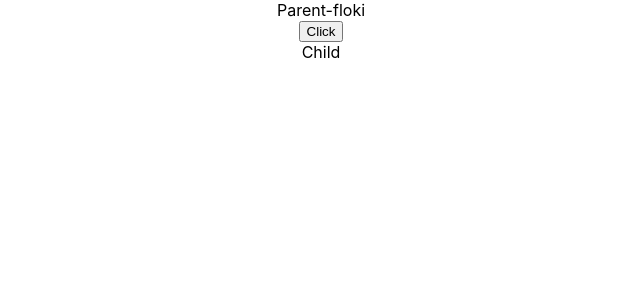
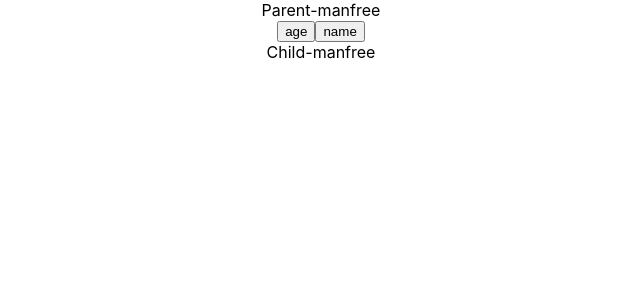
Before and after one commit to Shansudar/Manfree-react, a React (Create React App) app in the folder my-app/: page / in a window 1280 px wide. Shown: the top 300 px of the page, without its empty margins (319-959 px from the left). Built offline with nearby package versions, Linux system fonts and the light colour scheme.

Commit message:
passing refernce type as props

```diff
--- a/my-app/src/components/Render/Child.jsx
+++ b/my-app/src/components/Render/Child.jsx
@@ -1,8 +1,8 @@
 import React from "react";
 
-const Child = () => {
+const Child = ({ person }) => {
   console.log("child is rendering");
-  return <div>Child</div>;
+  return <div>Child-{person.name}</div>;
 };
 
 export default React.memo(Child);
--- a/my-app/src/components/Render/Parent.jsx
+++ b/my-app/src/components/Render/Parent.jsx
@@ -1,13 +1,16 @@
 import React, { useState } from "react";
 import Child from "./Child";
+const person = { name: "manfree" };
 const Parent = () => {
-  const [name, setName] = useState("floki");
+  const [name, setName] = useState(person);
+  const [age, setAge] = useState("23");
   console.log("parent is rendering");
   return (
     <div>
-      <div>Parent-{name}</div>
-      <button onClick={() => setName("manfree")}>Click</button>
-      <Child />
+      <div>Parent-{name.name}</div>
+      <button onClick={() => setAge(100)}>age</button>
+      <button onClick={() => setName({ name: "cbe" })}>name</button>
+      <Child person={name} />
     </div>
   );
 };
```
